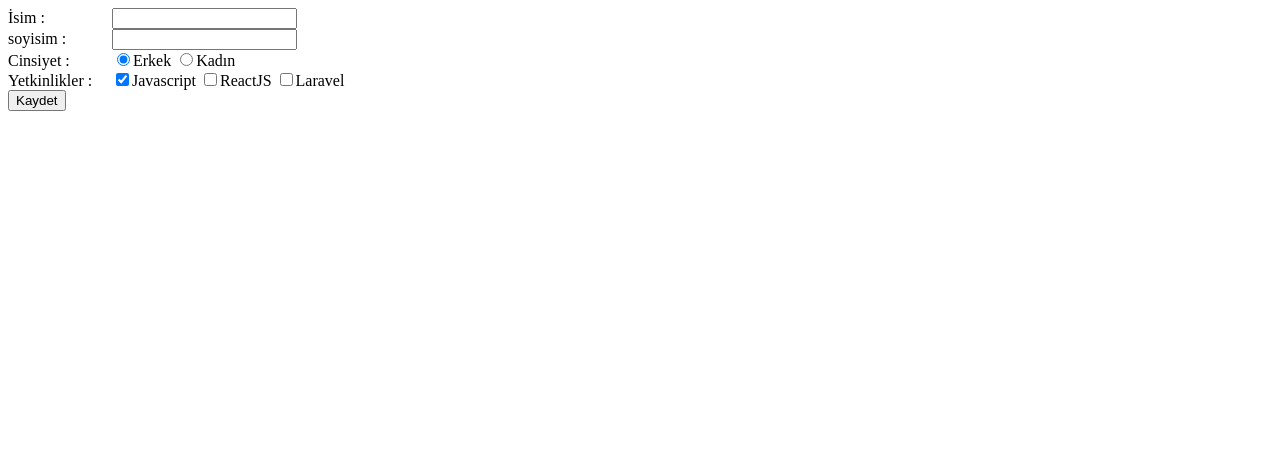
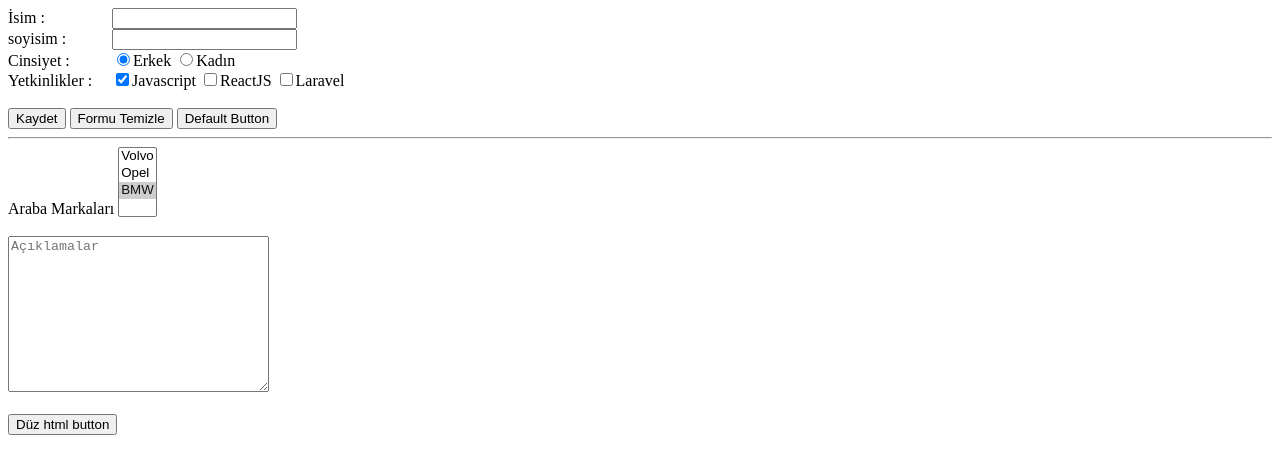
Before and after one commit to brkckr20/html-css3-notlar, a plain HTML site: page html/formlar.html in a window 1280 px wide. Drawn offline with Linux system fonts and the light colour scheme.

Commit message:
html formlara devam edildi

```diff
--- a/html/formlar.html
+++ b/html/formlar.html
@@ -36,7 +36,22 @@
             <input type="checkbox" name="react" id="react" value="react"><span>ReactJS</span>
             <input type="checkbox" name="laravel" id="laravel" value="laravel"><span>Laravel</span>
         </div>
+        <br>
         <input type="submit" value="Kaydet" />
+        <input type="reset" value="Formu Temizle" />
+        <input type="button" value="Default Button" onclick="alert('Merhaba')" />
+        <hr>
+        <label for="arabalar">Araba Markaları</label>
+        <select name="arabalar" id="arabalar" multiple>
+            <option value="volvo">Volvo</option>
+            <option value="opel">Opel</option>
+            <option value="bmw" selected>BMW</option>
+        </select>
+        <br>
+        <br>
+        <textarea name="aciklama" id="aciklama" cols="30" rows="10" placeholder="Açıklamalar"></textarea>
+        <br><br>
+        <button type="button" onclick="console.log('selamlar')">Düz html button</button>
     </form>
 
 </body>
```
